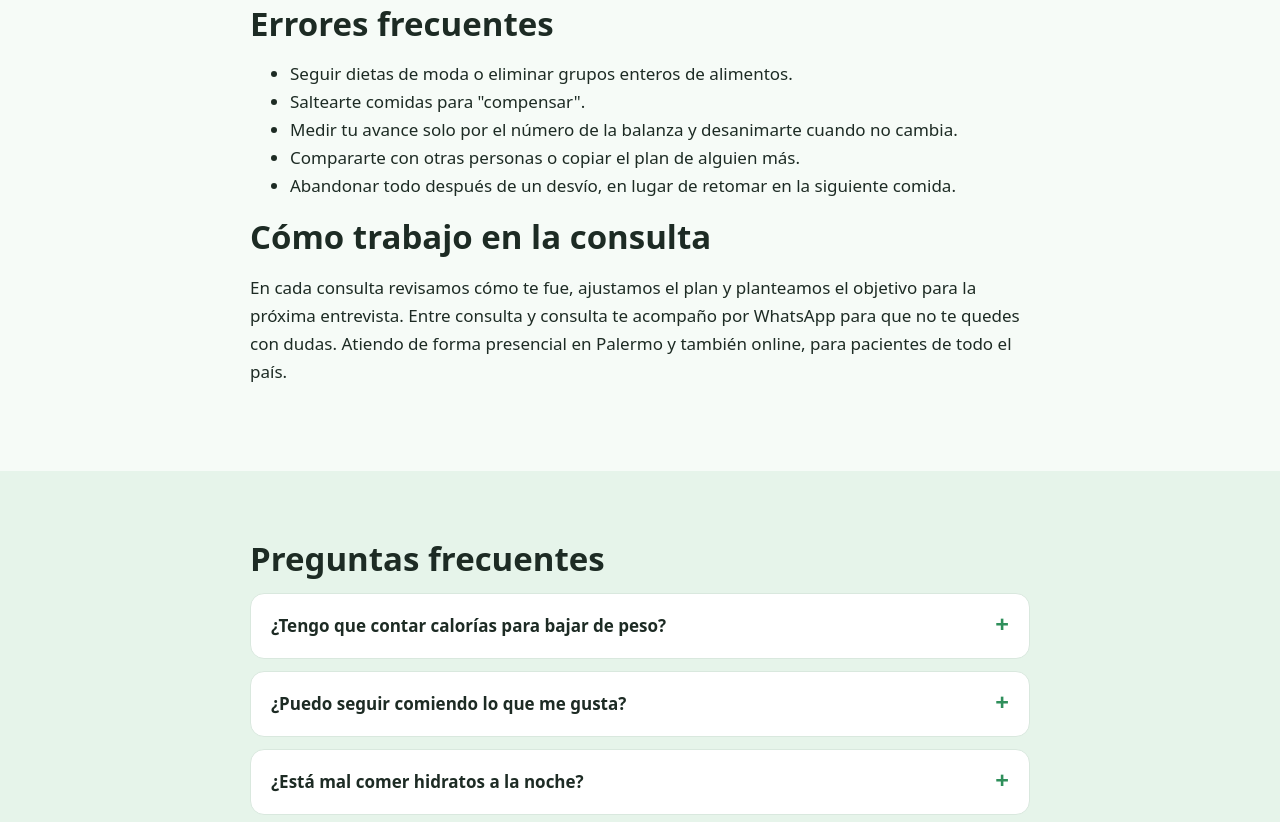
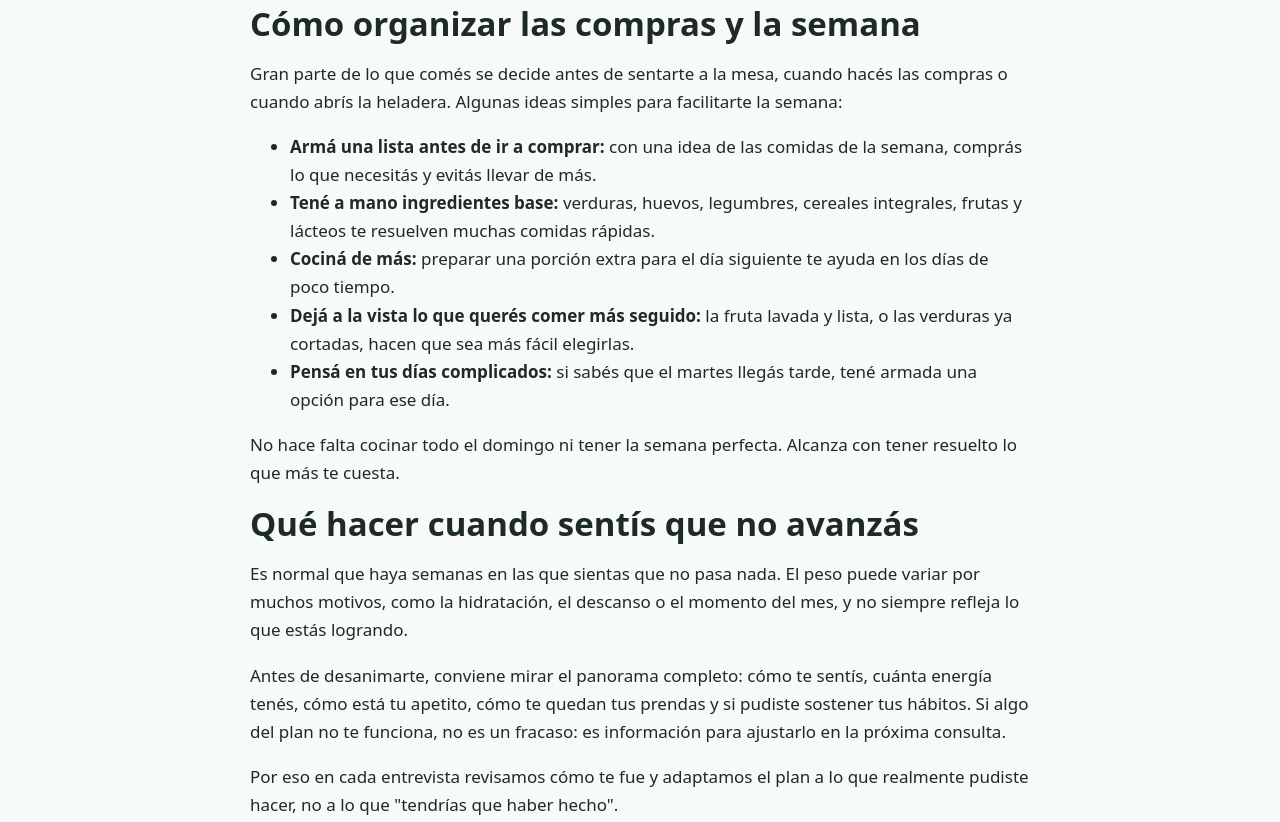
Before and after one commit to licfernandezr/web-de-rodrigo, a plain HTML site: page blog-como-bajar-de-peso-sin-dietas-estrictas.html in a window 1280 px wide. Shown: the part 2137-2959 px from the top of the page. Drawn offline with Linux system fonts and the light colour scheme.

Commit message:
Bajar de peso: agregar secciones de compras y de falta de avance
Co-Authored-By: Claude Sonnet 5.5 <noreply@anthropic.com>
Claude-Session: https://claude.ai/code/session_01JgLiS643zSkfEWo54mdwqD

```diff
--- a/blog-como-bajar-de-peso-sin-dietas-estrictas.html
+++ b/blog-como-bajar-de-peso-sin-dietas-estrictas.html
@@ -63,6 +63,20 @@
 <p>Picotear no es un defecto de voluntad. Muchas veces tiene que ver con comidas poco saciantes, con saltearse horarios, con cansancio o con el estrés. Algunas ideas para trabajarlo: armar colaciones planificadas (una fruta, un yogur, un puñado de frutos secos), no llegar con mucha hambre a la comida siguiente y tener a mano opciones simples en lugar de ultraprocesados.</p>
 <h2>Comer afuera, viajes y reuniones</h2>
 <p>Bajar de peso no significa dejar de salir. En un restaurante conviene elegir cocciones simples, pedir las salsas aparte, sumar una ensalada o verduras y moderar las entradas fritas. En una reunión, podés servirte primero ensalada y proteínas, y dejar lugar para disfrutar lo que más te gusta. Si un día te salís del plan, no pasa nada: se retoma en la comida siguiente, sin culpa.</p>
+<h2>Cómo organizar las compras y la semana</h2>
+<p>Gran parte de lo que comés se decide antes de sentarte a la mesa, cuando hacés las compras o cuando abrís la heladera. Algunas ideas simples para facilitarte la semana:</p>
+<ul>
+<li><strong>Armá una lista antes de ir a comprar:</strong> con una idea de las comidas de la semana, comprás lo que necesitás y evitás llevar de más.</li>
+<li><strong>Tené a mano ingredientes base:</strong> verduras, huevos, legumbres, cereales integrales, frutas y lácteos te resuelven muchas comidas rápidas.</li>
+<li><strong>Cociná de más:</strong> preparar una porción extra para el día siguiente te ayuda en los días de poco tiempo.</li>
+<li><strong>Dejá a la vista lo que querés comer más seguido:</strong> la fruta lavada y lista, o las verduras ya cortadas, hacen que sea más fácil elegirlas.</li>
+<li><strong>Pensá en tus días complicados:</strong> si sabés que el martes llegás tarde, tené armada una opción para ese día.</li>
+</ul>
+<p>No hace falta cocinar todo el domingo ni tener la semana perfecta. Alcanza con tener resuelto lo que más te cuesta.</p>
+<h2>Qué hacer cuando sentís que no avanzás</h2>
+<p>Es normal que haya semanas en las que sientas que no pasa nada. El peso puede variar por muchos motivos, como la hidratación, el descanso o el momento del mes, y no siempre refleja lo que estás logrando.</p>
+<p>Antes de desanimarte, conviene mirar el panorama completo: cómo te sentís, cuánta energía tenés, cómo está tu apetito, cómo te quedan tus prendas y si pudiste sostener tus hábitos. Si algo del plan no te funciona, no es un fracaso: es información para ajustarlo en la próxima consulta.</p>
+<p>Por eso en cada entrevista revisamos cómo te fue y adaptamos el plan a lo que realmente pudiste hacer, no a lo que "tendrías que haber hecho".</p>
 <h2>Errores frecuentes</h2>
 <ul>
 <li>Seguir dietas de moda o eliminar grupos enteros de alimentos.</li>
```
